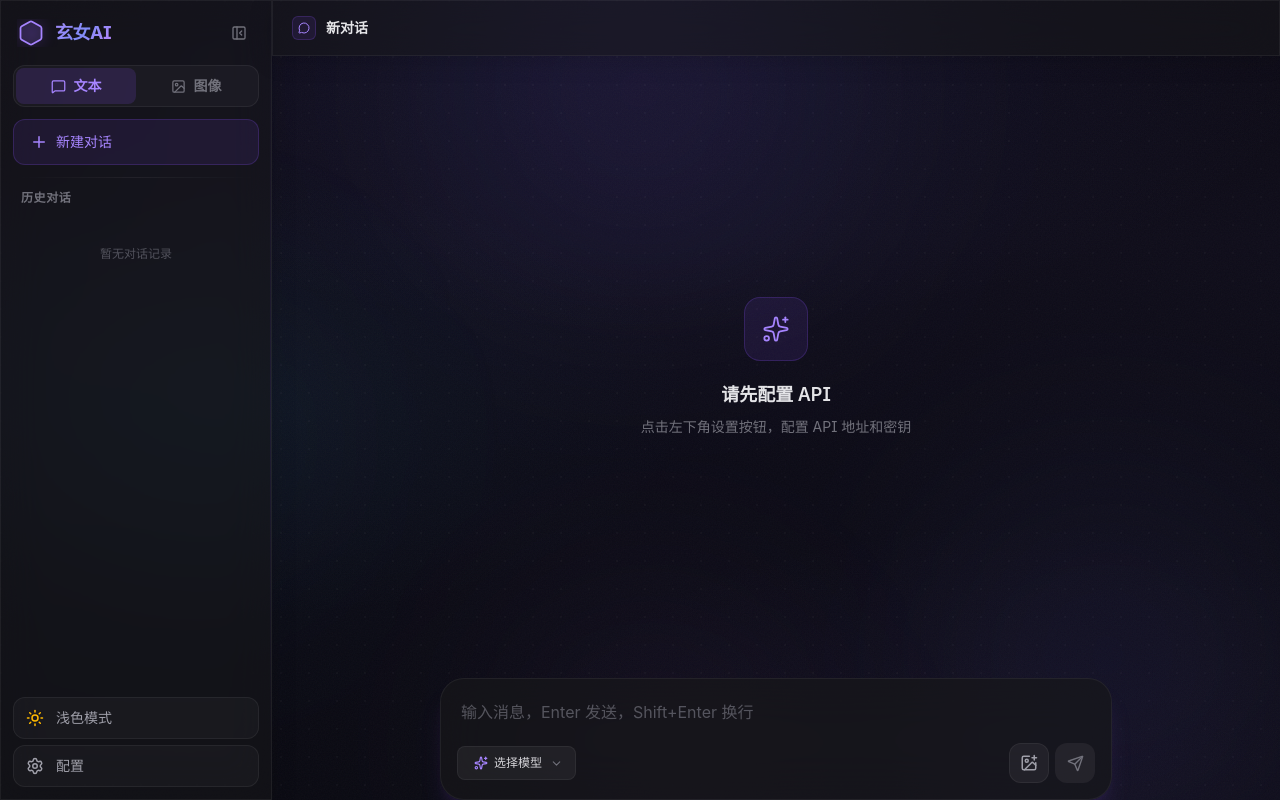
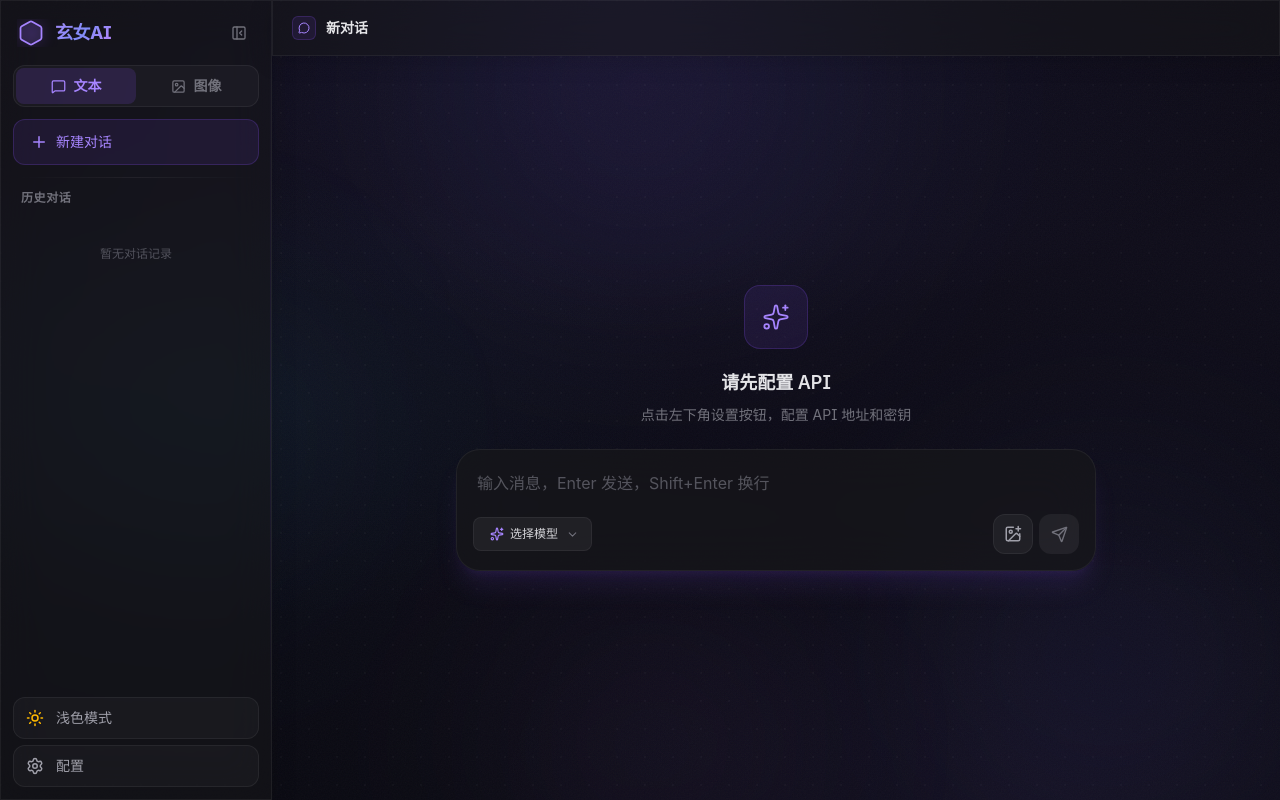
Before and after one commit to MMKJ555-PNG/xuan-nv-ai, a React (Vite) app: page / in a window 1280 px wide. Built offline with nearby package versions, Linux system fonts and the light colour scheme.

Commit message:
fix: keep hero input centered, pin bottom input only after messages exist
Empty state: ChatInput stays centered in the hero area.
After sending: ChatInput switches to fixed bottom position outside scroll area.

Co-Authored-By: Claude Opus 4.7 <noreply@anthropic.com>

```diff
--- a/src/components/ChatArea.jsx
+++ b/src/components/ChatArea.jsx
@@ -132,9 +132,10 @@ export default function ChatArea({ chat, mode, apiUrl, apiKey, activeModel, mode
               <h3 className="text-lg font-semibold dark:text-zinc-200 text-zinc-800 mb-2">
                 {noConfig ? "请先配置 API" : noModel ? "请先添加模型" : mode === "image" ? "AI 图像生成" : "开始对话"}
               </h3>
-              <p className="text-sm dark:text-zinc-500 text-zinc-500">
+              <p className="text-sm dark:text-zinc-500 text-zinc-500 mb-6">
                 {noConfig ? "点击左下角设置按钮，配置 API 地址和密钥" : noModel ? "点击输入框左侧模型选择器，添加模型" : mode === "image" ? "输入描述文字，AI 将为你生成图像" : "输入消息开始与 AI 对话"}
               </p>
+              <ChatInput onSend={handleSend} models={models} activeModel={activeModel} onActiveModelChange={onActiveModelChange} onModelAdd={onModelAdd} onModelDelete={onModelDelete} variant="hero" />
             </div>
           </div>
         ) : (
@@ -152,6 +153,7 @@ export default function ChatArea({ chat, mode, apiUrl, apiKey, activeModel, mode
         )}
       </div>
 
+      {((chat && chat.messages.length > 0) || streaming) && (
         <ChatInput
           onSend={handleSend}
           models={models}
@@ -159,8 +161,9 @@ export default function ChatArea({ chat, mode, apiUrl, apiKey, activeModel, mode
           onActiveModelChange={onActiveModelChange}
           onModelAdd={onModelAdd}
           onModelDelete={onModelDelete}
-        variant={(!chat || chat.messages.length === 0) && !streaming ? "hero" : "compact"}
+          variant="compact"
         />
+      )}
     </div>
   );
 }
```
Lines whose indentation alone changed are shown as unchanged.
